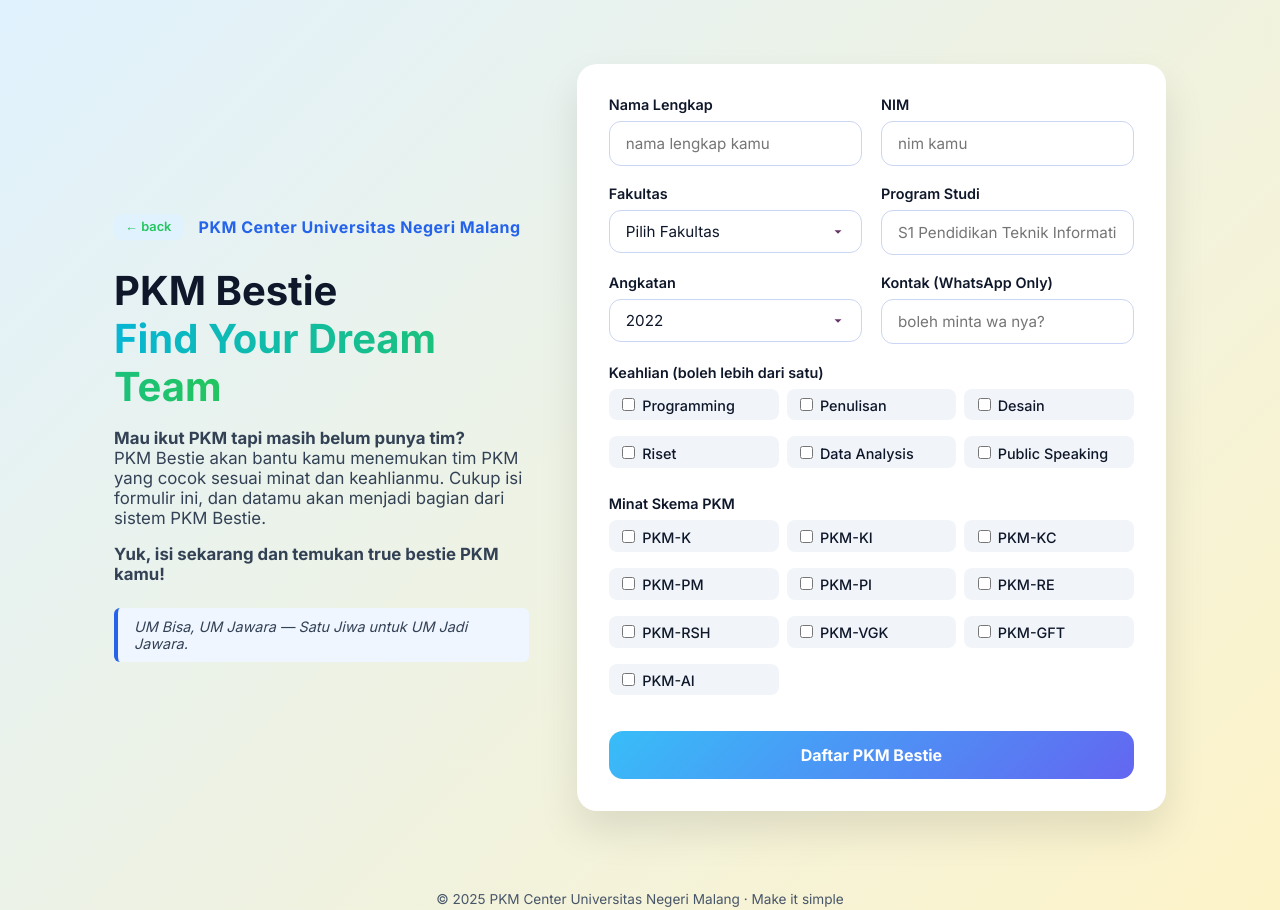
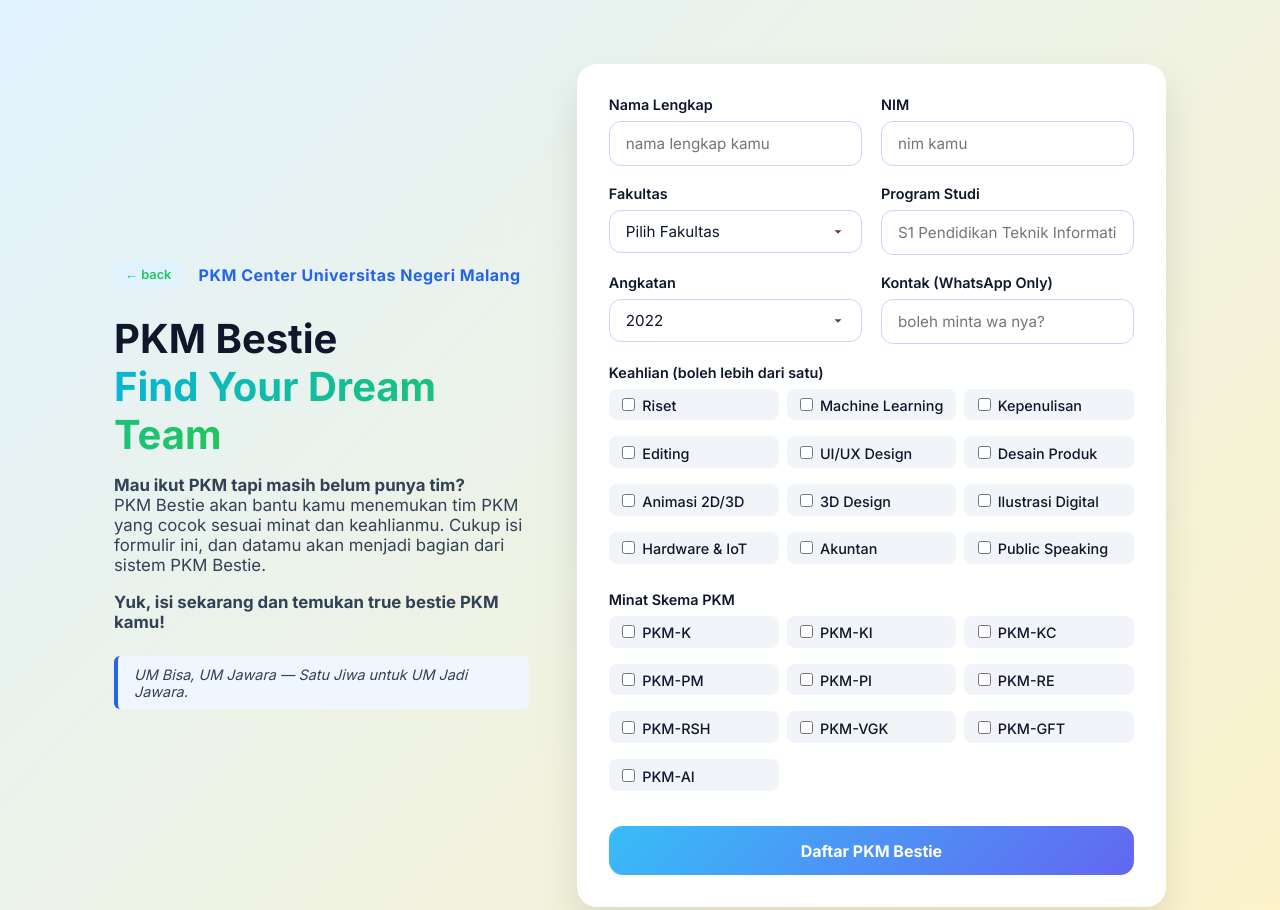
Before and after one commit to nmujahidin-aa/pkm-bestie, a plain HTML site: page form.html in a window 1280 px wide. Shown: the top 910 px of the page. Drawn offline with Linux system fonts and the light colour scheme; some packages are replaced by stand-ins of ours; a script that the page names is missing.

Commit message:
chore: add skills

```diff
--- a/form.html
+++ b/form.html
@@ -274,12 +274,18 @@
         <div class="field full">
           <label>Keahlian (boleh lebih dari satu)</label>
           <div class="checkbox-group">
-            <label><input type="checkbox" name="skill" value="Programming"> Programming</label>
-            <label><input type="checkbox" name="skill" value="Penulisan"> Penulisan</label>
-            <label><input type="checkbox" name="skill" value="Desain"> Desain</label>
-            <label><input type="checkbox" name="skill" value="Riset"> Riset</label>
-            <label><input type="checkbox" name="skill" value="Data Analysis"> Data Analysis</label>
-            <label><input type="checkbox" name="skill" value="Public Speaking"> Public Speaking</label>
+          <label><input type="checkbox" name="skill" value="Riset"> Riset</label>
+          <label><input type="checkbox" name="skill" value="Machine Learning"> Machine Learning</label>
+          <label><input type="checkbox" name="skill" value="Kepenulisan"> Kepenulisan</label>
+          <label><input type="checkbox" name="skill" value="Editing"> Editing</label>
+          <label><input type="checkbox" name="skill" value="UI/UX Design"> UI/UX Design</label>
+          <label><input type="checkbox" name="skill" value="Desain Produk"> Desain Produk</label>
+          <label><input type="checkbox" name="skill" value="Animasi 2D/3D"> Animasi 2D/3D</label>
+          <label><input type="checkbox" name="skill" value="3D Design"> 3D Design</label>
+          <label><input type="checkbox" name="skill" value="Ilustrasi Digital"> Ilustrasi Digital</label>
+          <label><input type="checkbox" name="skill" value="Hardware & IoT"> Hardware & IoT</label>
+          <label><input type="checkbox" name="skill" value="Akuntan"> Akuntan</label>
+          <label><input type="checkbox" name="skill" value="Public Speaking"> Public Speaking</label>
           </div>
         </div>
 
```
